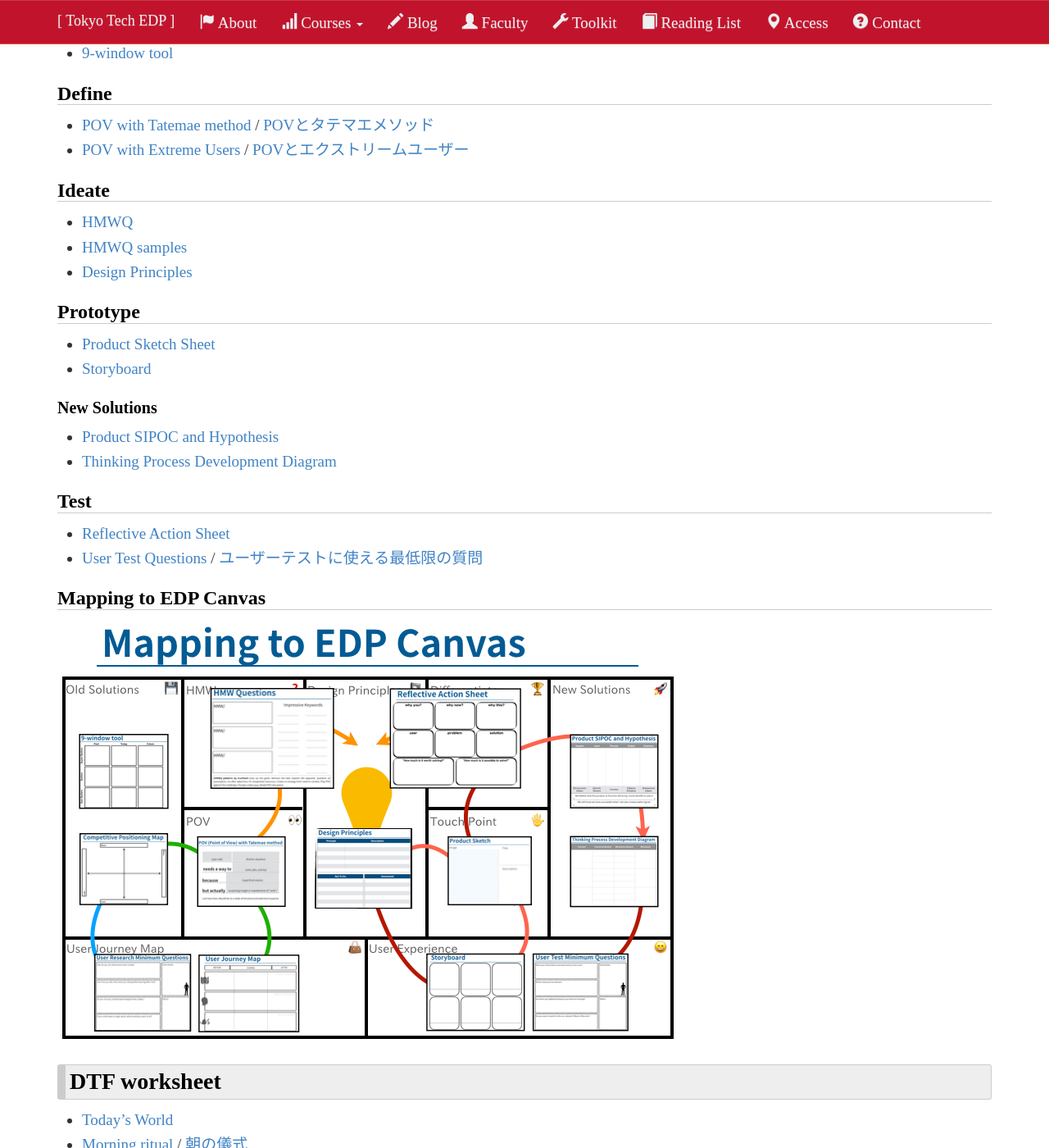
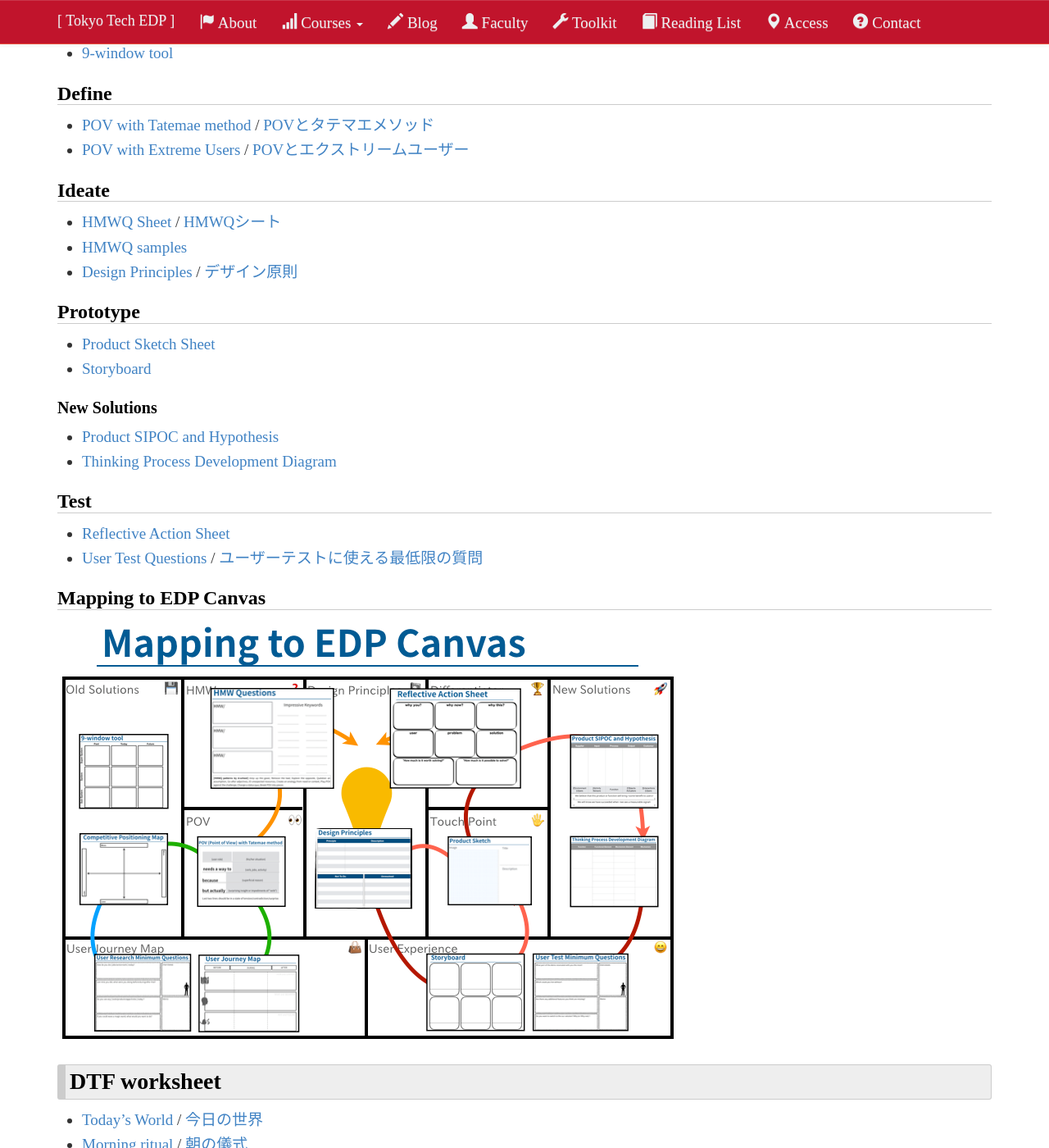
Before and after one commit to titech-edp/titech-edp.github.io, a Jekyll site: the page built from toolkit/index.md, in a window 1280 px wide and 1400 px high, scrolled down 1307 px. Shown: the whole window at 82% size. Built offline with Jekyll 4.4.1, drawn with Linux system fonts in a browser that asks for light colours; nearby versions of some CDN libraries; library files that are not in the unit come from our copies.

Commit message:
Add toolkit

```diff
--- a/toolkit/index.md
+++ b/toolkit/index.md
@@ -34,9 +34,9 @@ title: EDP Toolkit
 - [POV with Extreme Users](pov-extreme-users.pdf) / [POVとエクストリームユーザー](pov-extreme-users_ja.pdf)
 
 ## Ideate
-- [HMWQ](hmwq.pdf)
+- [HMWQ Sheet](hmwq.pdf) / [HMWQシート](hmwq_ja.pdf)
 - [HMWQ samples](hmwq_samples.pdf)
-- [Design Principles](design-principles.pdf)
+- [Design Principles](design-principles.pdf) / [デザイン原則](design-principles_ja.pdf)
 
 ## Prototype
 - [Product Sketch Sheet](product-sketch.pdf)
@@ -55,6 +55,6 @@ title: EDP Toolkit
 
 # DTF worksheet
 
-- [Today's World](todays-world.pdf)
+- [Today's World](todays-world.pdf) / [今日の世界](todays-world_ja.pdf)
 - [Morning ritual](morning-ritual.pdf) / [朝の儀式](morning-ritual_ja.pdf)
 - [Brainwriting](brainwriting.pdf)
```
Also changed, not shown: 4 other files.
